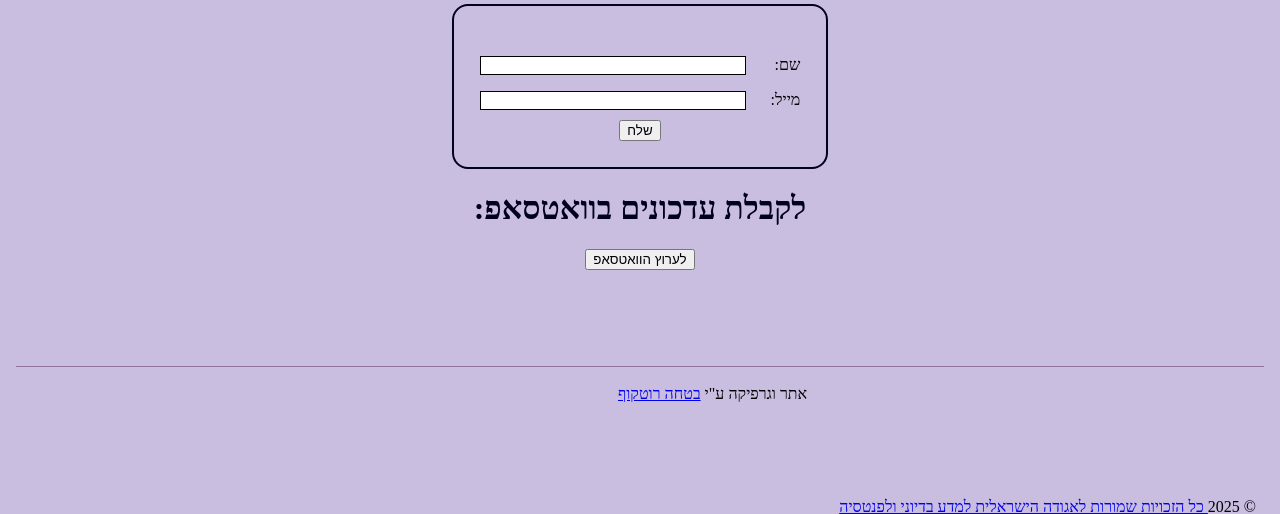
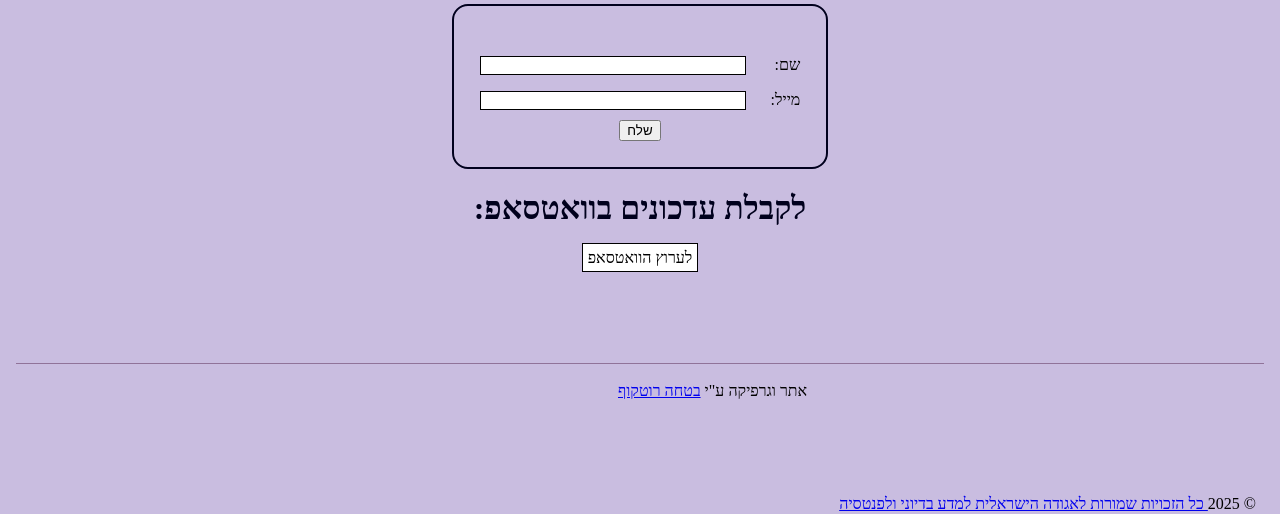
Before and after one commit to Brothkoff/wh-israel, a PHP site: page /web/updates.html in a window 1280 px wide. Shown: the part 406-920 px from the top of the page. Run offline with PHP 8.4, Linux system fonts and the light colour scheme.

Commit message:
whatsapp button fixed

```diff
--- a/web/updates.css
+++ b/web/updates.css
@@ -4,3 +4,11 @@
 p {
 	margin-top: 10%;
 }
+
+#whatsapp-channel {
+	border: 0.5px solid black;
+	padding: 5px;
+	background: white;
+	text-decoration: none;
+	color: black;
+}
--- a/web/updates.html
+++ b/web/updates.html
@@ -42,7 +42,7 @@
 	</div>
 	<div class="main-content">
 		<h1>לקבלת עדכונים בוואטסאפ:</h1>
-		<button href="https://whatsapp.com/channel/0029Vb6O7hqLSmbZRJZvsz3y">לערוץ הוואטסאפ</button>
+		<a href="https://whatsapp.com/channel/0029Vb6O7hqLSmbZRJZvsz3y" id="whatsapp-channel">לערוץ הוואטסאפ</a>
 	</div>
 	<footer>
 		<div class="social-icons">
```
